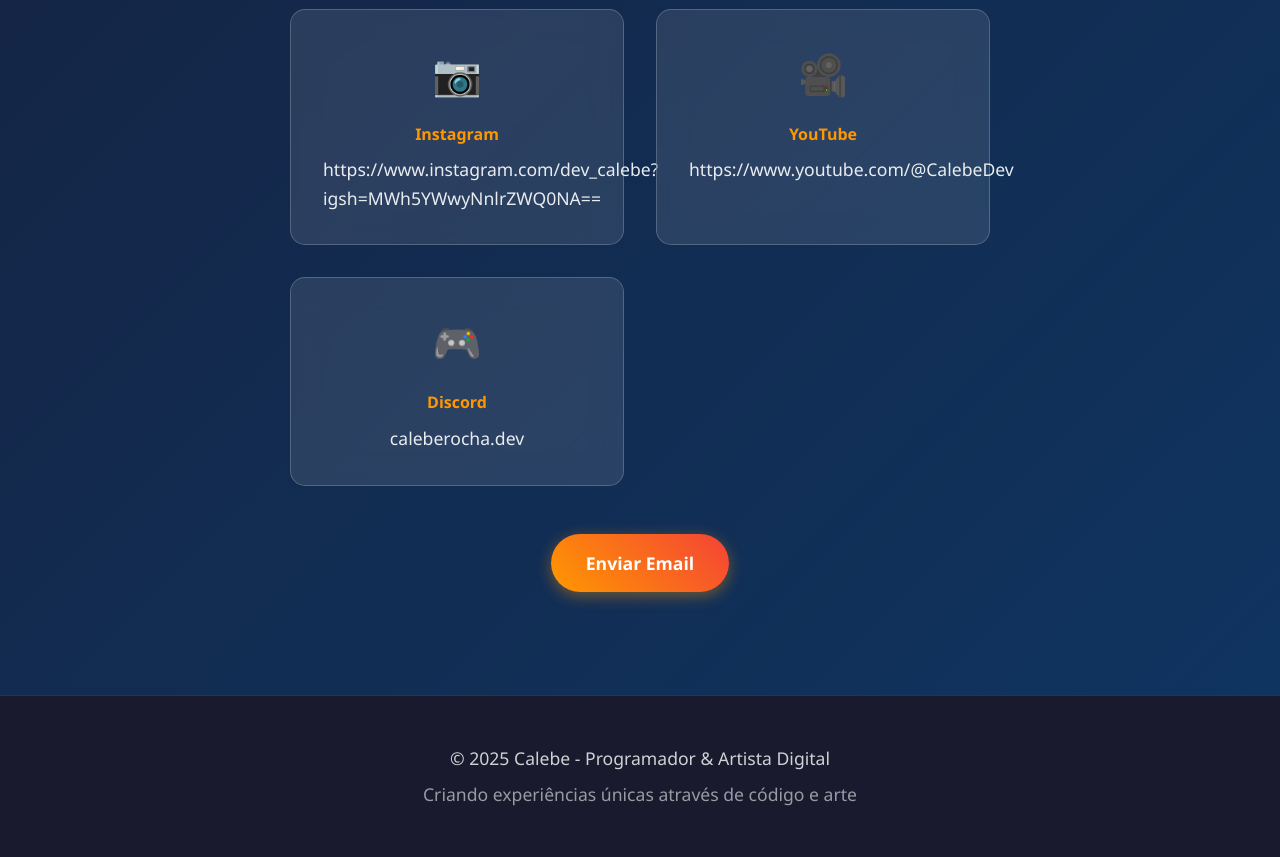
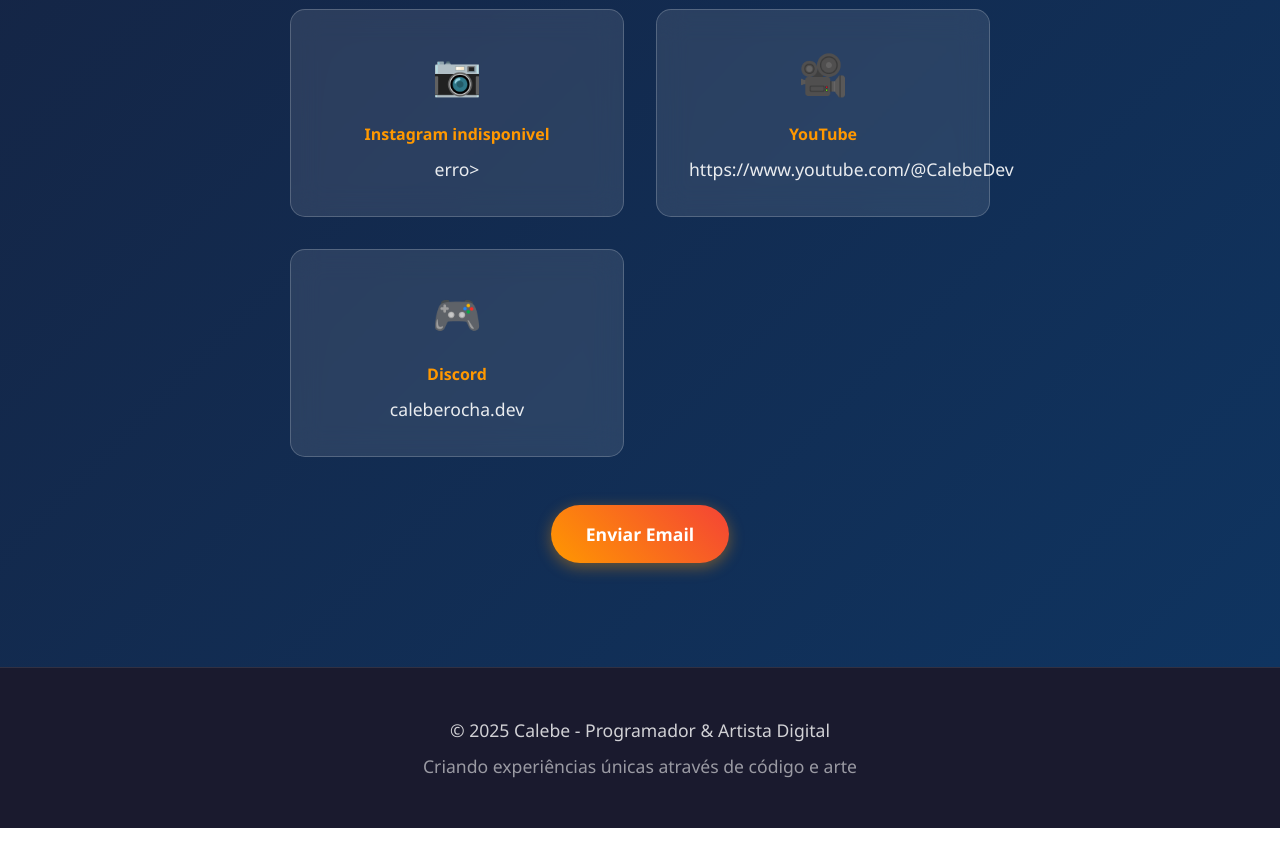
Before and after one commit to Calebe-Rocha/Portifolio, a plain HTML site: page index.html in a window 1280 px wide. Shown: the part 6720-7577 px from the top of the page. After the commit the page ends 7548 px from the top, so only its background shows below. Drawn offline with Linux system fonts and the light colour scheme.

Commit message:
Atualizar o index.html

```diff
--- a/index.html
+++ b/index.html
@@ -892,10 +892,10 @@
                         <span class="contact-value">github.com/Calebe-Rocha</span>
                     </a>
 
- <a href="https://www.instagram.com/dev_calebe?igsh=MWh5YWwyNnlrZWQ0NA==" target="_blank" class="contact-item">
+ <a href="indisponível" target="_blank" class="contact-item">
                         <span class="contact-icon">📷</span>
-                        <span class="contact-label">Instagram</span>
-                        <span class="contact-value">https://www.instagram.com/dev_calebe?igsh=MWh5YWwyNnlrZWQ0NA==</span>
+                        <span class="contact-label">Instagram indisponivel</span>
+                        <span class="contact-value">erro>
                     </a>
 
  <a href="https://www.youtube.com/@CalebeDev" target="_blank" class="contact-item">
```
